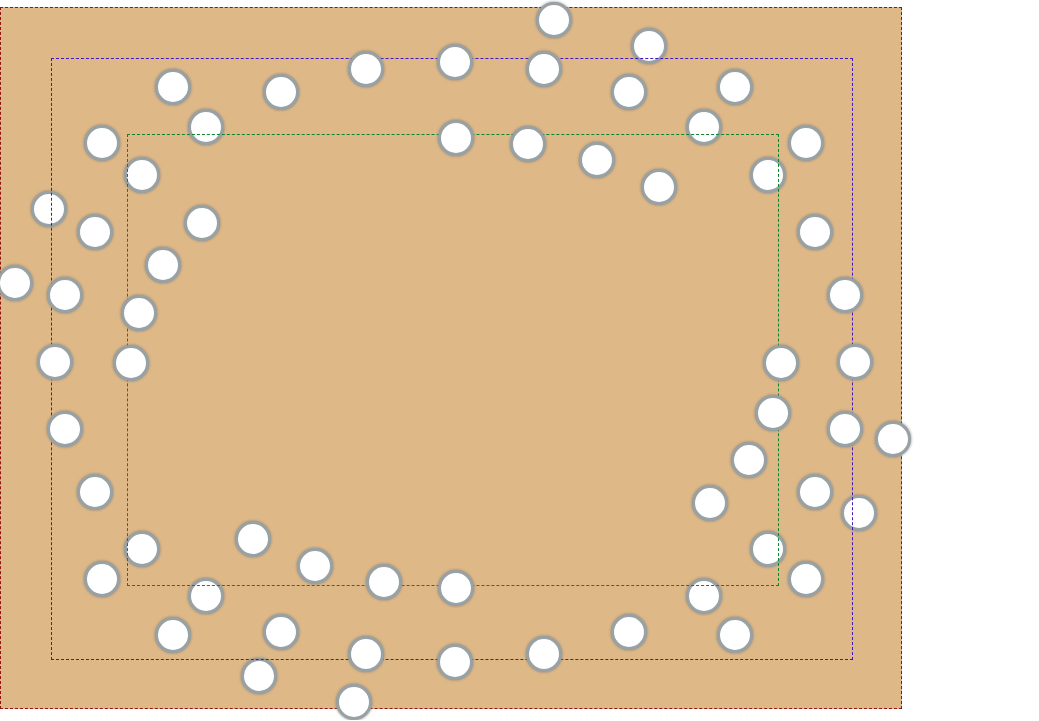
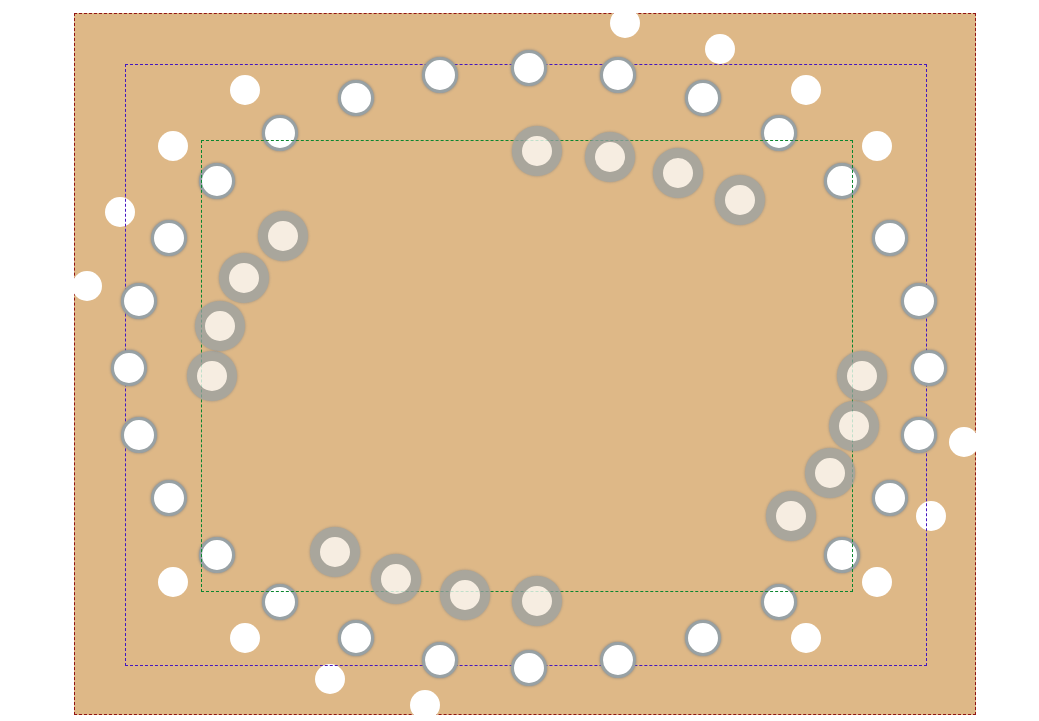
Before and after one commit to rohanphillips/trouble_frontend, a React app in the folder trouble/: page / in a window 1280 px wide. Shown: the part 95-816 px from the top of the page, without its empty margins (0-1039 px from the left). Built offline with nearby package versions, Linux system fonts and the light colour scheme.

Commit message:
game board formatting

```diff
--- a/trouble/src/components/app/App.js
+++ b/trouble/src/components/app/App.js
@@ -8,7 +8,18 @@ function App() {
       <header>
         Trouble
       </header>
-      <Board/>
+      <table>
+        <th>
+          <tr>
+            <td>
+              Console
+            </td>
+            <td>
+              <Board/>
+            </td>
+          </tr>
+        </th>
+      </table>
     </div>
   );
 }
--- a/trouble/src/components/helpers/helpers.js
+++ b/trouble/src/components/helpers/helpers.js
@@ -60,12 +60,15 @@ export const between = (x, min, max) => {
 
 export const initializePosition = (counter) => {
   let layerID = ""
+  let style = ""
   let boardPosition = counter
   let base
   if(between(counter, 1, 28)){
     layerID = "board_layer"
+    style = "elipsoid_board"
   } else if(between(counter, 29, 44)){
     layerID = "start_layer"
+    style = "elipsoid_position"
     base = 28
     if(between(counter, 29, 32)){
       boardPosition = counter - base;
@@ -78,6 +81,7 @@ export const initializePosition = (counter) => {
     }
   } else if(between(counter, 45, 60)){
     layerID = "home_layer"
+    style = "elipsoid_home"
     base = 45
     if(between(counter, 45, 48)){
       boardPosition = counter - base;
@@ -94,6 +98,7 @@ export const initializePosition = (counter) => {
     occupied: false,
     playerOccupying: null,
     boardPosition: boardPosition,
-    layerID: layerID
+    layerID: layerID,
+    style: style
   }
 }
--- a/trouble/src/components/position/Position.module.css
+++ b/trouble/src/components/position/Position.module.css
@@ -15,3 +15,15 @@
   background: transparent;
   box-shadow: 0 0 3px gray;
 }
+
+.elipsoid_home {
+  position:absolute;
+  width: 30px;
+  height: 30px;
+  border-radius:50%;
+  border: 10px solid #98a1a4;
+  overflow: hidden;
+  background: transparent;
+  opacity: 75%;
+  box-shadow: 0 0 3px gray;
+}
--- a/trouble/src/components/position/position.js
+++ b/trouble/src/components/position/position.js
@@ -4,10 +4,10 @@ import { createPositionStyle } from '../helpers/helpers'
 import styles from './Position.module.css'
 
 const Position = (props) => {
-  const { boardPosition, layerID } = props.boardPositionData
+  const { boardPosition, layerID, style } = props.boardPositionData
   const { height, width, boardReducer, homeReducer } = props.settings
   return (
-    <div className={styles.elipsoid_board} style={createPositionStyle(layerID, height, width, boardReducer, homeReducer, boardPosition)}>
+    <div className={styles[style]} style={createPositionStyle(layerID, height, width, boardReducer, homeReducer, boardPosition)}>
     </div>
 
   )
```
